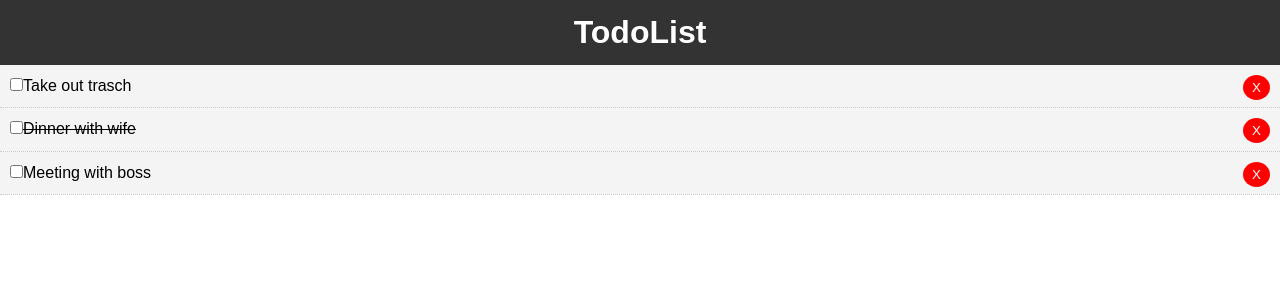
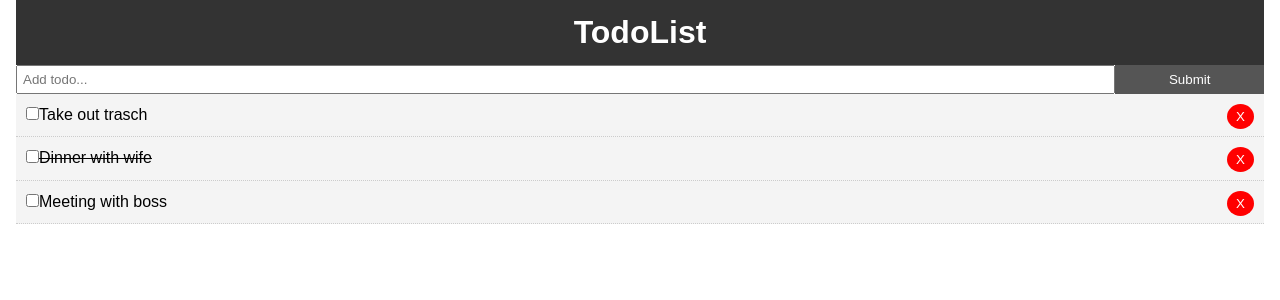
Before and after one commit to mindziukasss/react-todoList, a React (Create React App) app: page / in a window 1280 px wide. Shown: the top 300 px of the page. Built offline with nearby package versions, Linux system fonts and the light colour scheme.

Commit message:
Add todo form

```diff
--- a/src/App.css
+++ b/src/App.css
@@ -13,3 +13,21 @@
   color: #333;
   text-decoration: none;
 }
+
+.container {
+  padding: 0 1rem;
+}
+
+.btn {
+  display: inline-block;
+  border: none;
+  background: #555;
+  color: #fff;
+  padding: 7px 20px;
+  cursor: pointer;
+
+}
+
+.btn:hover {
+  background: #666;
+}
--- a/src/App.js
+++ b/src/App.js
@@ -1,6 +1,7 @@
 import React, {Component} from 'react';
 import Todos from './components/Todos';
 import Header from './components/layout/Header';
+import AddTodo from './components/AddTodo';
 import './App.css';
 
 class App extends Component {
@@ -46,13 +47,25 @@
         })
     }
 
+    addTodo = (title) => {
+        const newTodo = {
+            id: 4,
+            title,
+            completed: false
+        }
+        this.setState({todos: [...this.state.todos, newTodo] });
+    }
+
     render() {
         return (
             <div className="App">
-                <Header/>
-                <Todos todos={this.state.todos}
-                       markComplete={this.markComplete}
-                       delTodo={this.delTodo}/>
+                <div className="container">
+                    <Header/>
+                    <AddTodo addTodo={this.addTodo}/>
+                    <Todos todos={this.state.todos}
+                           markComplete={this.markComplete}
+                           delTodo={this.delTodo}/>
+                </div>
             </div>
         );
     }
--- /dev/null
+++ b/src/components/AddTodo.js
@@ -0,0 +1,41 @@
+import React, {Component} from 'react';
+
+class AddTodo extends Component {
+
+    state = {
+        title: ""
+    }
+
+    onChange = (e) => this.setState({
+        [e.target.name]: e.target.value
+    });
+
+    onSubmit = (e) => {
+        e.preventDefault();
+        this.props.addTodo(this.state.title)
+        this.setState({title: ''});
+    }
+
+    render() {
+        return (
+            <form onSubmit={this.onSubmit} style={{ display: 'flex' }}>
+                <input
+                    type="text"
+                    name="title"
+                    style={{ flex: '10', padding: '5px' }}
+                    placeholder="Add todo..."
+                    value={this.state.title}
+                    onChange={this.onChange}
+                />
+                <input
+                    type="submit"
+                    value="Submit"
+                    className="btn"
+                    style={{flex: '1'}}
+                />
+            </form>
+        );
+    }
+}
+
+export default AddTodo
```
